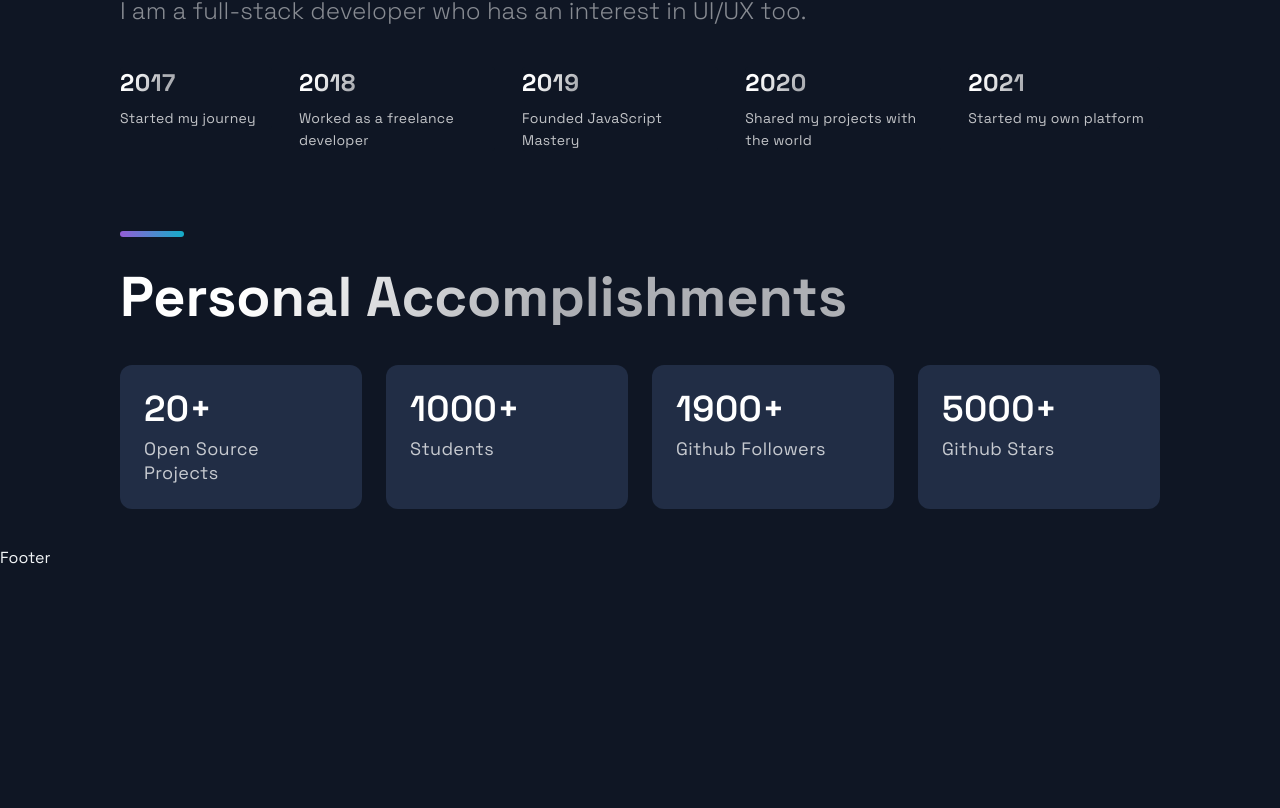
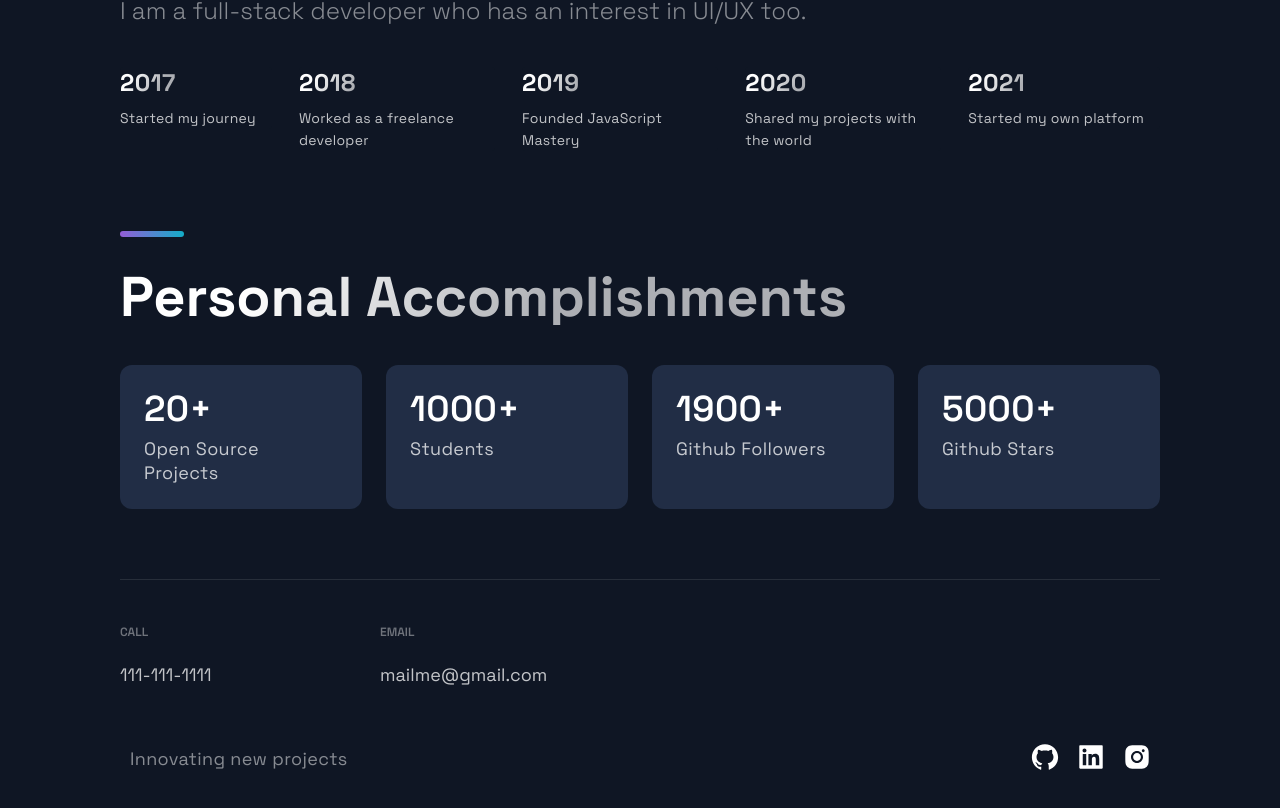
Before and after one commit to chathuRashmini/portfolio-project, a Next.js app: page / in a window 1280 px wide. Shown: the part 2638-3446 px from the top of the page. Before the commit the page ends 3206 px from the top, so only its background shows below. Built offline with nearby package versions, Linux system fonts and the light colour scheme.

Commit message:
Completed the project

```diff
--- a/src/components/Footer/Footer.js
+++ b/src/components/Footer/Footer.js
@@ -6,9 +6,37 @@
 
 const Footer = () => {
   return (
-    <div>
-      Footer
-    </div>
+    <FooterWrapper>
+      <LinkList>
+        <LinkColumn>
+          <LinkTitle>Call</LinkTitle>
+          <LinkItem href='tel:111-111-1111'>111-111-1111</LinkItem>
+        </LinkColumn>
+
+        <LinkColumn>
+          <LinkTitle>Email</LinkTitle>
+          <LinkItem href='mailto:mailme@gmail.com'>mailme@gmail.com</LinkItem>
+        </LinkColumn>
+      </LinkList>
+
+      <SocialIconsContainer>
+        <CompanyContainer>
+          <Slogan>Innovating new projects</Slogan>
+        </CompanyContainer>
+
+        <SocialIcons href='https://github.com'>
+          <AiFillGithub size='3rem' />
+        </SocialIcons>
+
+        <SocialIcons href='https://www.linkedin.com'>
+          <AiFillLinkedin size='3rem' />
+        </SocialIcons>
+
+        <SocialIcons href='https://instagram.com'>
+          <AiFillInstagram size='3rem' />
+        </SocialIcons>
+      </SocialIconsContainer>
+    </FooterWrapper>
   );
 };
 
```
Also changed, not shown: Final Look.png (added).
